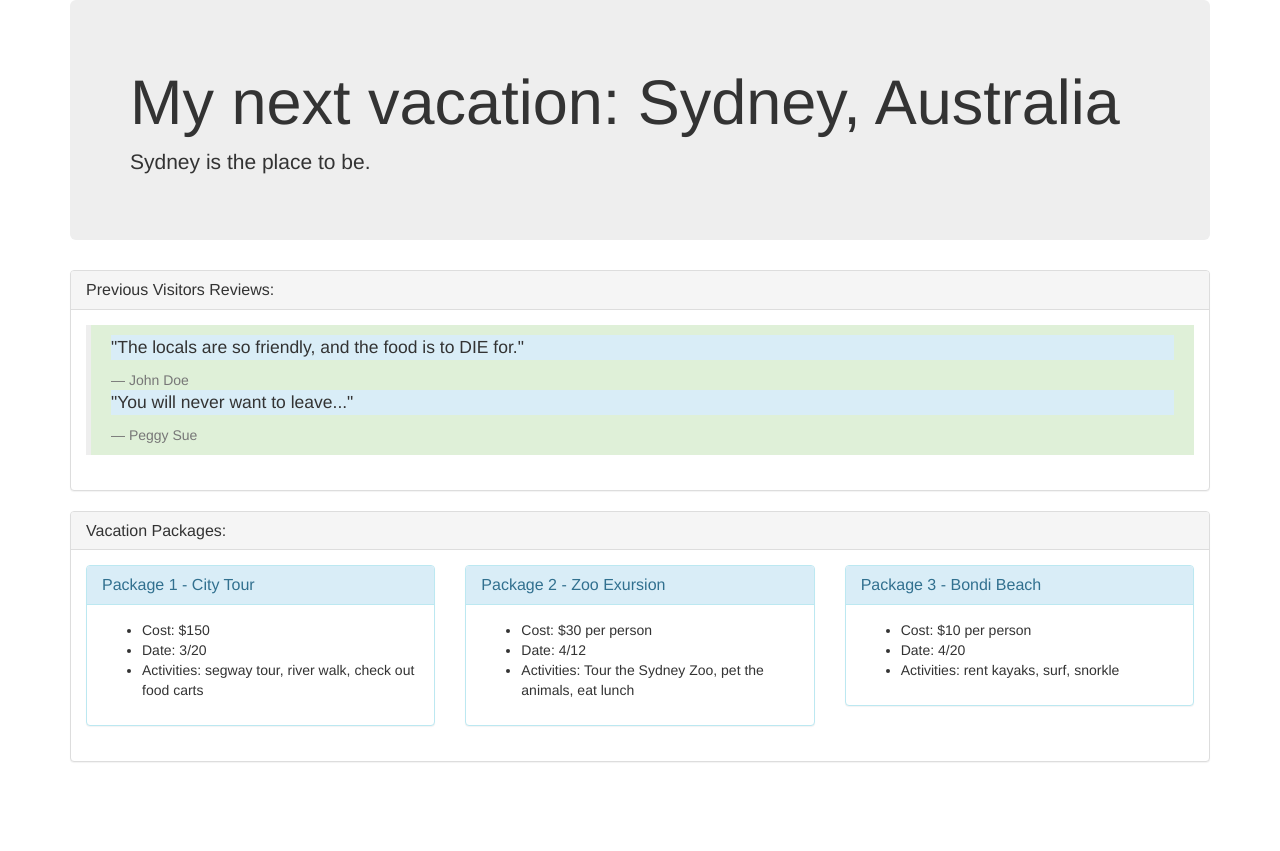
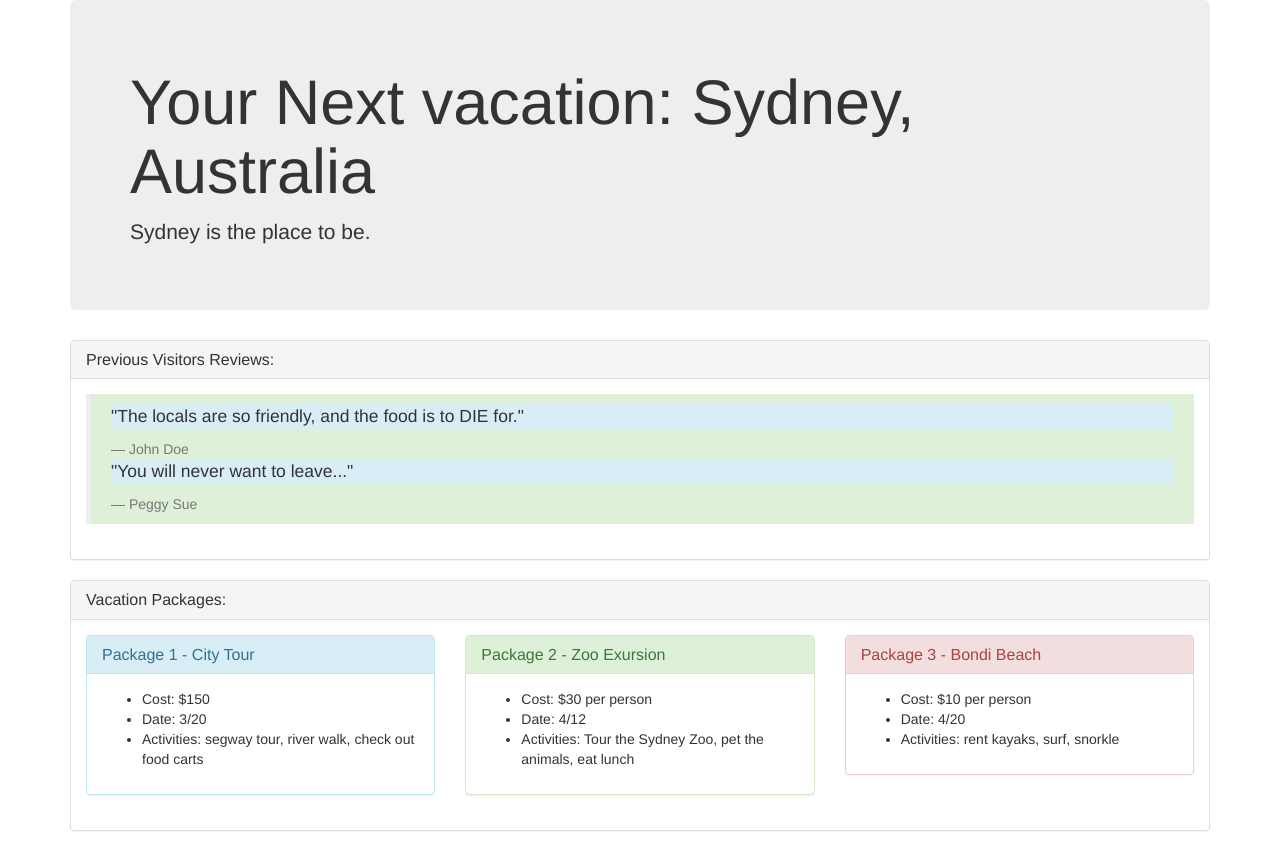
Before and after one commit to austinb847/next-vacation, a plain HTML site: page index.html in a window 1280 px wide. Before the commit the page ends 800 px from the top, so only its background shows below. Drawn offline with Linux system fonts and the light colour scheme.

Commit message:
change background color of vacation package panels

```diff
--- a/index.html
+++ b/index.html
@@ -7,7 +7,7 @@
   <body>
     <div class="container">
       <div class="jumbotron">
-        <h1>My next vacation: Sydney, Australia</h1>
+        <h1>Your Next vacation: Sydney, Australia</h1>
         <p>Sydney is the place to be.</p>
       </div>
       <div class="panel panel-default">
@@ -44,7 +44,7 @@
               </div>
             </div>
             <div class="col-md-4">
-              <div class="panel panel-info">
+              <div class="panel panel-success">
                 <div class="panel-heading">
                   <h2 class="panel-title">Package 2 - Zoo Exursion</h2>
                 </div>
@@ -58,7 +58,7 @@
               </div>
             </div>
             <div class="col-md-4">
-              <div class="panel panel-info">
+              <div class="panel panel-danger">
                 <div class="panel-heading">
                   <h2 class="panel-title">Package 3 - Bondi Beach</h2>
                 </div>
@@ -72,7 +72,6 @@
               </div>
             </div>
           </div>
-
         </div>
       </div>
     </div>
```
Also changed, not shown: css/styles.css (added).
